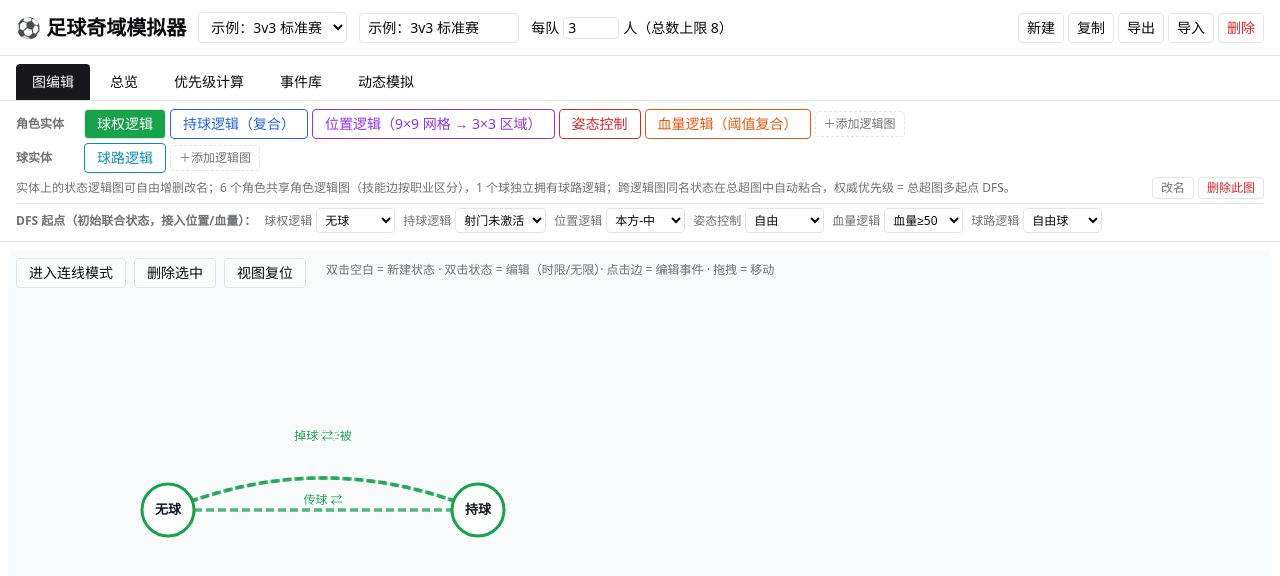
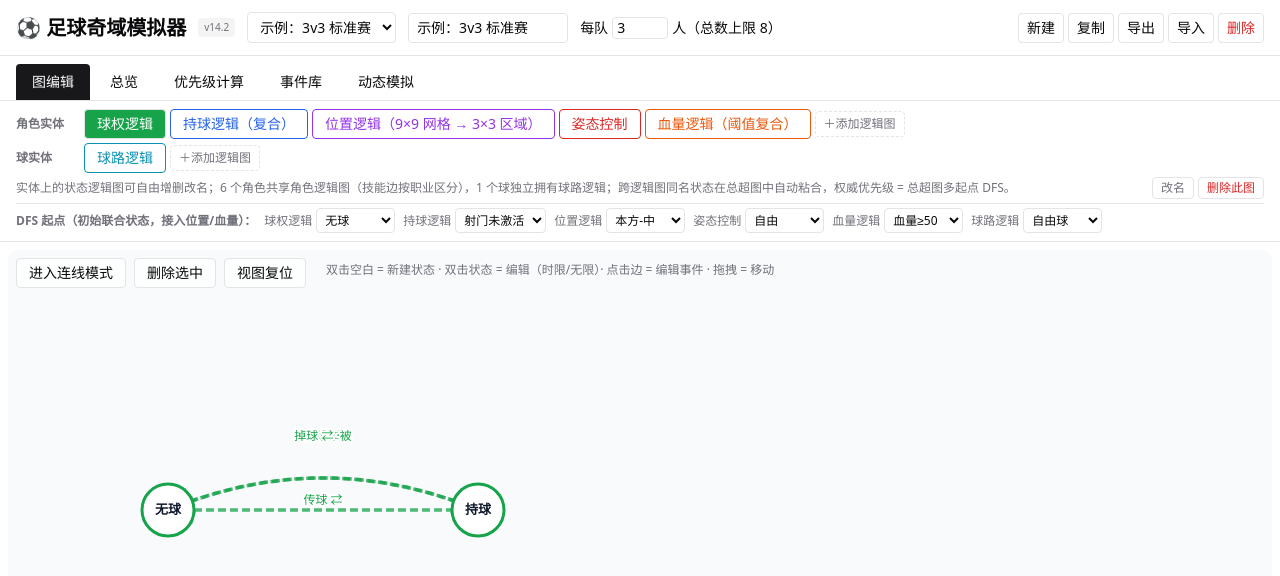
Before and after one commit to 3224496805/football-qiyu-simulator, a React (Vite) app: page /#/ in a window 1280 px wide. Shown: the top 576 px of the page. Built offline with nearby package versions, Linux system fonts and the light colour scheme.

Commit message:
v14.2: 页头显示构建版本号 APP_VERSION（诊断缓存问题）

```diff
--- /dev/null
+++ b/src/lib/version.ts
@@ -0,0 +1,2 @@
+// 构建版本号：每次部署手动 +1，显示在页头便于确认浏览器是否加载了最新构建
+export const APP_VERSION = 'v14.2';
--- a/src/pages/Home.tsx
+++ b/src/pages/Home.tsx
@@ -9,6 +9,7 @@ import OverviewPanel from '@/components/OverviewPanel';
 import AiGenPanel from '@/components/AiGenPanel';
 import { buildRoster, createDefaultScenario, emptyGraph } from '@/lib/defaultScenario';
 import { computePriorities, suggest } from '@/lib/priority';
+import { APP_VERSION } from '@/lib/version';
 import { deleteScenario, exportScenario, importScenario, listScenarios, loadScenario, newId, saveScenario } from '@/lib/storage';
 import type { DomainEdge, DomainGraph, DomainId, Scenario } from '@/types/model';
 import { ENTITY_NAMES } from '@/types/model';
@@ -142,6 +143,7 @@ export default function Home() {
     <div className="min-h-screen flex flex-col">
       <header className="border-b px-4 py-3 flex items-center gap-3 flex-wrap bg-card">
         <h1 className="text-xl font-bold">⚽ 足球奇域模拟器</h1>
+        <span className="text-[10px] px-1.5 py-0.5 rounded bg-muted text-muted-foreground" title="构建版本：若与你预期不符请强刷（Ctrl+F5）或换新窗口打开">{APP_VERSION}</span>
         <select className="border rounded px-2 py-1 text-sm bg-background" value={scenario.id}
           onChange={(e) => { const sc = loadScenario(e.target.value); if (sc) setScenario(sc); }}>
           {metas.map((m) => <option key={m.id} value={m.id}>{m.name}</option>)}
```
